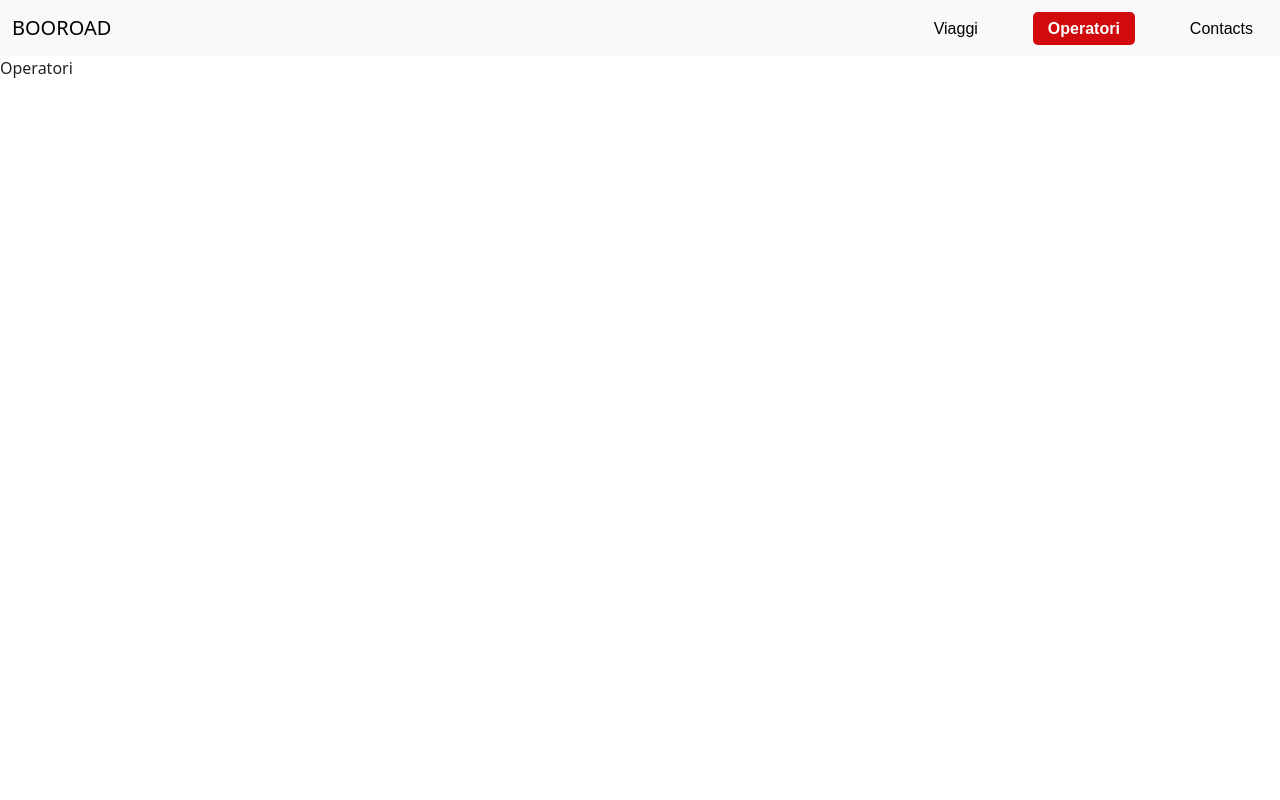
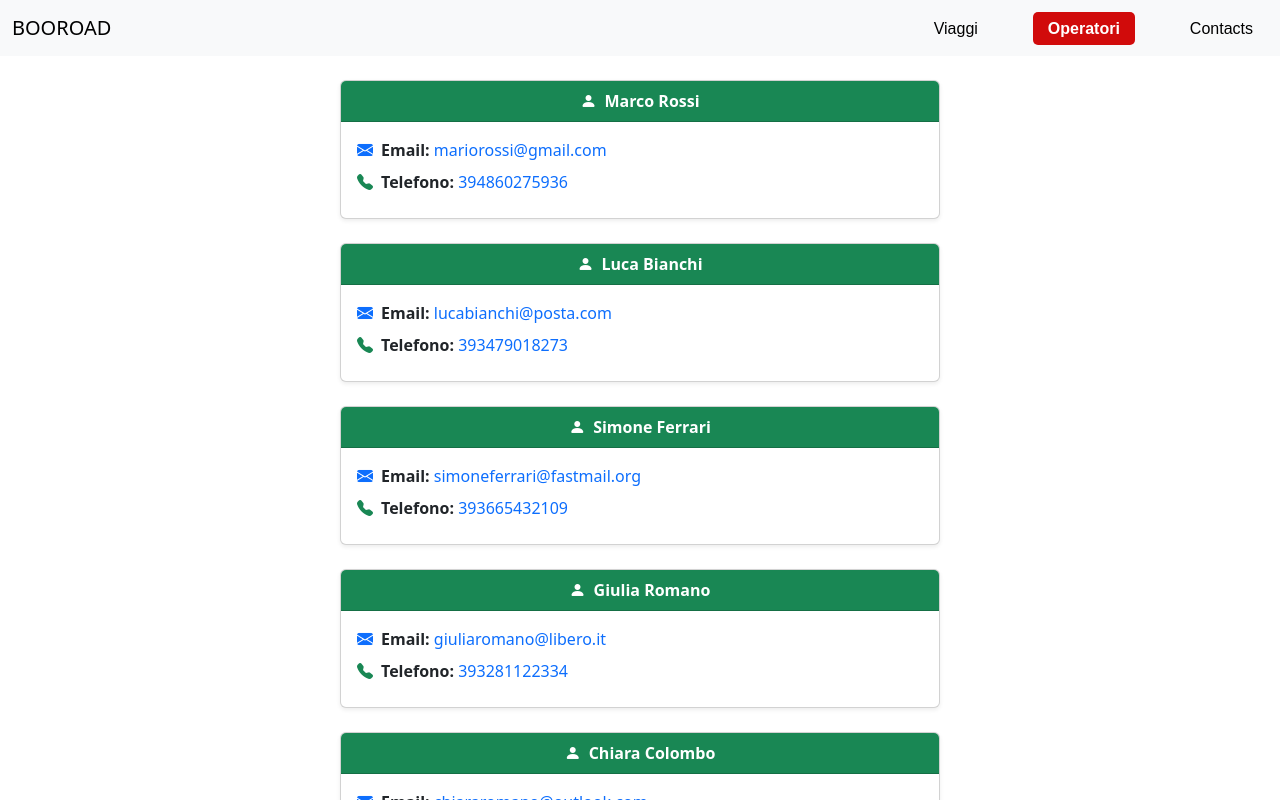
Before and after one commit to EstebanCaponio/BooRoad-main, a React (Vite) app: page /operators in a window 1280 px wide. Shown: the top 800 px of the page. Built offline with nearby package versions, Linux system fonts and the light colour scheme.

Commit message:
feat: created operators page

```diff
--- a/src/App.jsx
+++ b/src/App.jsx
@@ -7,18 +7,19 @@ import ArrayTrip from "./data/ArrayTrip";
 import ArrayOperators from "./data/ArrayOperators";
 import DetailTrip from "./pages/DetailTrip";
 import DetailUser from "./pages/DetailUser";
+import OperatorsPage from "./pages/OperatorsPage";
 
 function App() {
   return (
     <>
-      <TripContext.Provider value={{ ArrayTrip }}>
+      <TripContext.Provider value={{ ArrayTrip, ArrayOperators }}>
         <BrowserRouter>
           <Routes>
             <Route element={<DefaultLayout />}>
               <Route index element={<HomePage />} />
               <Route path="/trip/:id" element={<DetailTrip />} />
               <Route path="/user/:id" element={<DetailUser />} />
-              <Route path="/operators" element={<div>Operatori</div>} />
+              <Route path="/operators" element={<OperatorsPage />} />
               <Route path="/contacts" element={<div>contatti agenzia</div>} />
             </Route>
             <Route path="*" element={<div>404</div>} />
--- /dev/null
+++ b/src/pages/OperatorsPage.jsx
@@ -0,0 +1,61 @@
+import { useContext } from "react";
+import TripContext from "../context/TripContext";
+
+function OperatorsPage() {
+
+    const { ArrayOperators } = useContext(TripContext);
+    console.log(ArrayOperators)
+
+    return (
+
+        <>
+            <div className="container my-4">
+
+                {ArrayOperators.length > 0 ? (
+                    ArrayOperators.map((e) => (
+                        <div
+                            key={e.id}
+                            className="card shadow-sm rounded mb-4 mx-auto max-w-600"
+                        >
+                            <div className="card-header bg-success text-white fw-bold text-center">
+                                <i className="bi bi-person-fill me-2"></i>
+                                {e.operator}
+                            </div>
+                            <div className="card-body">
+                                <p className="card-text mb-2">
+                                    <i className="bi bi-envelope-fill me-2 text-primary"></i>
+                                    <strong>Email:</strong>{" "}
+                                    <a
+                                        href={`mailto:${e.email}`}
+                                        className="text-decoration-none"
+                                    >
+                                        {e.email}
+                                    </a>
+                                </p>
+                                <p className="card-text mb-2">
+                                    <i className="bi bi-telephone-fill me-2 text-success"></i>
+                                    <strong>Telefono:</strong>{" "}
+                                    <a
+                                        href={`tel:${e.number}`}
+                                        className="text-decoration-none"
+                                    >
+                                        {e.number}
+                                    </a>
+                                </p>
+                            </div>
+                        </div>
+                    ))
+                ) : (
+                    <div className="text-center mt-5">
+                        <h5 className="text-muted">
+                            <i className="bi bi-exclamation-circle me-2"></i>Nessun
+                            partecipante trovato
+                        </h5>
+                    </div>
+                )}
+            </div>
+        </>
+    )
+};
+
+export default OperatorsPage;
```
